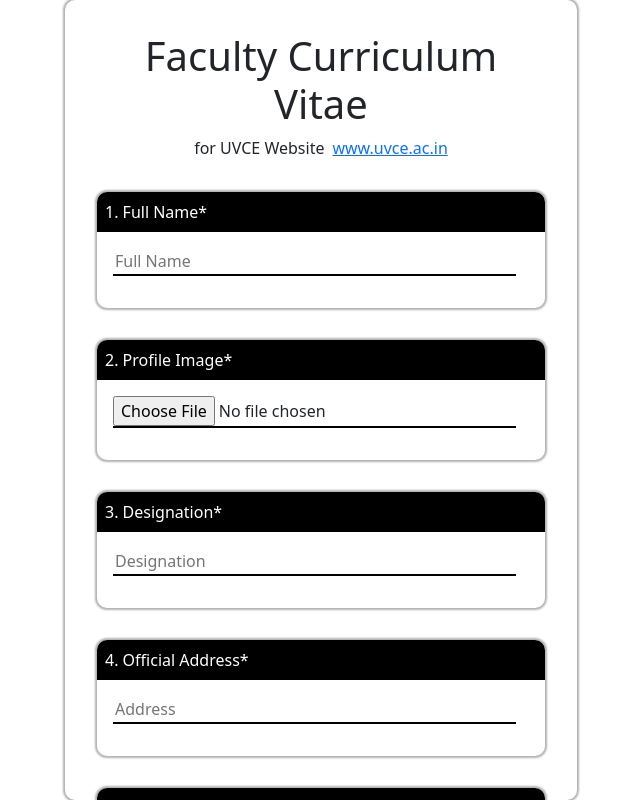
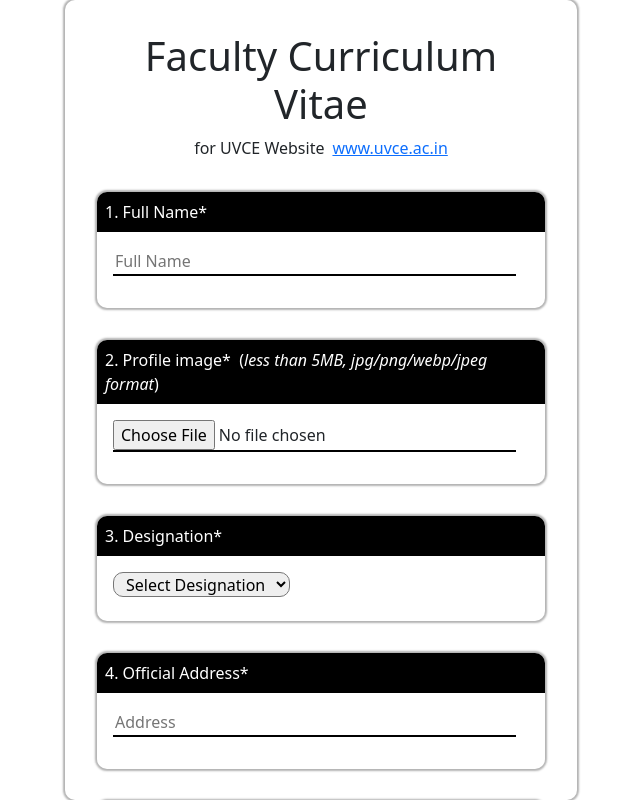
Before and after one commit to Hrithik450/forms, a React (Vite) app in the folder frontend/: page / in a window 1280 px wide. Shown: the whole page, without its empty margins (319-959 px from the left). Built offline with nearby package versions, Linux system fonts and the light colour scheme.

Commit message:
ninteenth commit

```diff
--- a/frontend/src/components/DataArray.jsx
+++ b/frontend/src/components/DataArray.jsx
@@ -8,16 +8,18 @@ export const FormFields = [
   },
   {
     name: "Profile",
-    label: "2. Profile Image*",
+    label: (<>
+    2. Profile image* <span>&nbsp;</span>(<i>less than 5MB, jpg/png/webp/jpeg format</i>)
+    </>),
     type: "file",
     required: true,
   },
   {
     name: "Designation",
     label: "3. Designation*",
-    type: "text",
-    placeholder: "Designation",
-    required: true,
+    type: "select",
+    options: ["Professor", "Associate Professor", "Assistant Professor"],
+    required:true,
   },
   {
     name: "OfficialAddress",
@@ -28,14 +30,17 @@ export const FormFields = [
   },
   {
     name: "Email",
-    label: "5. Email ID*",
+    label: "5. Official Email ID*",
     type: "email",
     placeholder: "Email",
     required: true,
   },
   {
     name: "Phone",
-    label: "6. Contact Number*",
+    label: (<>
+    6. Contact Number* <span>&nbsp;</span>
+      <i>without (+91)</i>
+    </>),
     type: "number",
     placeholder: "Phone",
     required: true,
@@ -43,14 +48,20 @@ export const FormFields = [
   },
   {
     name: "AboutYou",
-    label: "7. About You (200-500 words)*",
+    label: (<>
+      "7. About You* <span>&nbsp;</span> <i>(200-500 words)</i>
+    </>),
     type: "textarea",
     placeholder: "Enter your description...",
     required: true,
   },
   {
     name: "Objective",
-    label: "8. Objective*",
+    label: (
+      <>
+      8. Objective* <i>(minimum one sentence, maximum two sentences)</i>
+      </>
+    ),
     type: "textarea",
     placeholder: "Enter your description...",
     required: true,
@@ -72,16 +83,15 @@ export const FormFields = [
         label: "Degree Name",
         type: "select",
         options: [
+          "B.E",
+          "B.Tech",
+          "M.E",
+          "M.Tech",
+          "B.Sc",
           "M.Sc",
-          "B.Sc",
-          "BCA",
-          "MCA",
-          "M.Tech",
-          "B.Tech",
-          "BBA",
-          "LLB",
           "B.Arch",
-          "M.Acrh",
+          "M.Arch",
+          "PhD",
         ],
         required: true,
       },
@@ -179,41 +189,41 @@ export const FormFields = [
   },
   {
     name: "IndustrialExperience",
-    label: "11. Industrial Experience*",
+    label: "11. Industrial Experience (if any)",
     type: "textarea",
     placeholder: "Enter your description...",
-    required: true,
+    required: false,
   },
   {
     name: "AcademicContributions",
-    label: "12. Academic Contributions*",
+    label: "12. Academic Contributions (if any)",
     type: "textarea",
     placeholder: "Enter your description...",
-    required: true,
+    required: false,
   },
   {
     name: "AdministrativePositions",
-    label: "13. Administrative Positions Held*",
+    label: "13. Administrative Positions Held (if any)",
     type: "subform",
     fields: [
       {
         name: "Designation",
         label: "Designation",
         type: "text",
-        required: true,
+        required: false,
       },
       {
         name: "From",
         label: "From",
         type: "date",
-        required: true,
+        required: false,
         validation: (value, formData, callback) => {
           if (formData.To && new Date(value) > new Date(formData.To)) {
             callback({
               type: "danger",
               msg: "From date should be earlier than To date",
             });
-            return false;
+            return true;
           }
           return true;
         },
@@ -222,14 +232,14 @@ export const FormFields = [
         name: "To",
         label: "To",
         type: "date",
-        required: true,
+        required: false,
         validation: (value, formData, callback) => {
           if (formData.From && new Date(value) < new Date(formData.From)) {
             callback({
               type: "danger",
               msg: "The To date should be later than From date",
             });
-            return false;
+            return true;
           }
           return true;
         },
@@ -238,56 +248,56 @@ export const FormFields = [
   },
   {
     name: "Responsibilities",
-    label: "14. State , National and International Level Responsibilities*",
+    label: "14. State / National / International Level Responsibilities (if any)",
     type: "textarea",
     placeholder: "Enter your description...",
-    required: true,
+    required: false,
   },
   {
     name: "FacultyCouncil",
-    label: "15. Faculty and Academic Council*",
+    label: "15. Faculty and Academic Council (optional)",
     type: "textarea",
     placeholder: "Enter your description...",
-    required: true,
+    required: false,
   },
   {
     name: "BookAppoinment",
-    label: "16. Board of Appointment*",
+    label: "16. Board of Appointment (optional)",
     type: "textarea",
     placeholder: "Enter your description...",
-    required: true,
+    required: false,
   },
   {
     name: "BoardStudies",
-    label: "17. Board of Studies*",
+    label: "17. Board of Studies (optional)",
     type: "textarea",
     placeholder: "Enter your description...",
-    required: true,
+    required: false,
   },
   {
     name: "BoardExamination",
-    label: "18. Board of Examination*",
+    label: "18. Board of Examination (optional)",
     type: "textarea",
     placeholder: "Enter your description...",
-    required: true,
+    required: false,
   },
   {
     name: "ExaminationResponsibilites",
-    label: "19. Examination Responsibilities*",
+    label: "19. Examination Responsibilities (optional)",
     type: "textarea",
     placeholder: "Enter your description...",
-    required: true,
+    required: false,
   },
   {
     name: "TechnicalCommitees",
-    label: "20. Technical Commitees*",
+    label: "20. Technical Commitees (optional)",
     type: "textarea",
     placeholder: "Enter your description...",
-    required: true,
+    required: false,
   },
   {
     name: "Research",
-    label: "21. Research Intersets*",
+    label: "21. Research Interests*",
     type: "textarea",
     placeholder: "Enter your description...",
     required: true,
@@ -299,7 +309,7 @@ export const FormFields = [
     fields: [
       {
         name: "PIName",
-        label: "PI Name",
+        label: "Principal Investigator",
         type: "text",
         required: true,
       },
@@ -374,7 +384,7 @@ export const FormFields = [
     fields: [
       {
         name: "PIName",
-        label: "PI Name",
+        label: "Principal Investigator",
         type: "text",
         required: true,
       },
@@ -444,7 +454,7 @@ export const FormFields = [
   },
   {
     name: "Patents",
-    label: "25. Patents*",
+    label: "25. Patents (if any)",
     type: "subform",
     fields: [
       {
@@ -481,7 +491,7 @@ export const FormFields = [
   },
   {
     name: "Books",
-    label: "26. Books*",
+    label: "26. Books(optional)",
     type: "subform",
     fields: [
       {
@@ -523,15 +533,16 @@ export const FormFields = [
     ],
   },
   {
-    name: "AwardsAndRecognition",
+    name: "AwardsAndRecognition (optional)",
     label: "27. Awards And Recognition*",
     type: "textarea",
     placeholder: "Enter your description...",
-    required: true,
+    required: false,
   },
   {
     name: "PhD",
-    label: "28. Ph.D Guidance (Awards and Ongoing)",
+    label: (<>28. Ph.D Guidance  <i> (Awards and Ongoing) <span>&nbsp;</span>(optional)</i>
+    </>),
     type: "subform",
     fields: [
       {
@@ -562,10 +573,10 @@ export const FormFields = [
   },
   {
     name: "NotableAchivements",
-    label: "29. Notable Achivements*",
+    label: "29. Notable Achivements (optional)",
     type: "textarea",
     placeholder: "Enter your description...",
-    required: true,
+    required: false,
   },
   {
     name: "InvitedTalks",
@@ -594,10 +605,10 @@ export const FormFields = [
   },
   {
     name: "Workshops",
-    label: "31. Workshops/Seminars/Conferences Organized*",
+    label: "31. Workshops/Seminars/Conferences Organized",
     type: "textarea",
     placeholder: "Enter your description...",
-    required: true,
+    required: false,
   },
   {
     name: "Memberships",
@@ -620,10 +631,10 @@ export const FormFields = [
   },
   {
     name: "AbroadVisits",
-    label: "33. Abroad Visits*",
+    label: "33. Abroad Visits (if any)",
     type: "textarea",
     placeholder: "Enter your description...",
-    required: true,
+    required: false,
   },
   {
     name: "SocialActivities",
--- a/frontend/src/components/Formbuilder.jsx
+++ b/frontend/src/components/Formbuilder.jsx
@@ -152,6 +152,26 @@ const Formbuilder = () => {
                     accept="image/*"
                     onChange={handleImageChange}
                   />
+                </FieldContainer>
+              );
+            }
+            if (field.type === "select") {
+              return (
+                <FieldContainer key={index}>
+                  <Label>{field.label}</Label>
+                  <Select
+                id={field.name}
+                name={field.name}
+                value={(formState && formState[field.name]) || ""}
+                onChange={(e) => handleChange(e, field)}
+              >
+                <Option value="">Select {field.name}</Option>
+                {field.options.map((option, index) => (
+                  <Option key={index} value={option}>
+                    {option}
+                  </Option>
+                ))}
+              </Select>
                 </FieldContainer>
               );
             }
@@ -314,4 +334,16 @@ const Image = styled.img`
   width: 100%;
 `;
 
+const Select = styled.select`
+  margin: 1rem 0 1rem 1rem;
+  height: 25px;
+  border-radius: 10px;
+  padding-left: 0.5rem;
+  max-width: 80%;
+`;
+
+const Option = styled.option`
+  max-height: max-content;
+`;
+
 export default Formbuilder;
```
